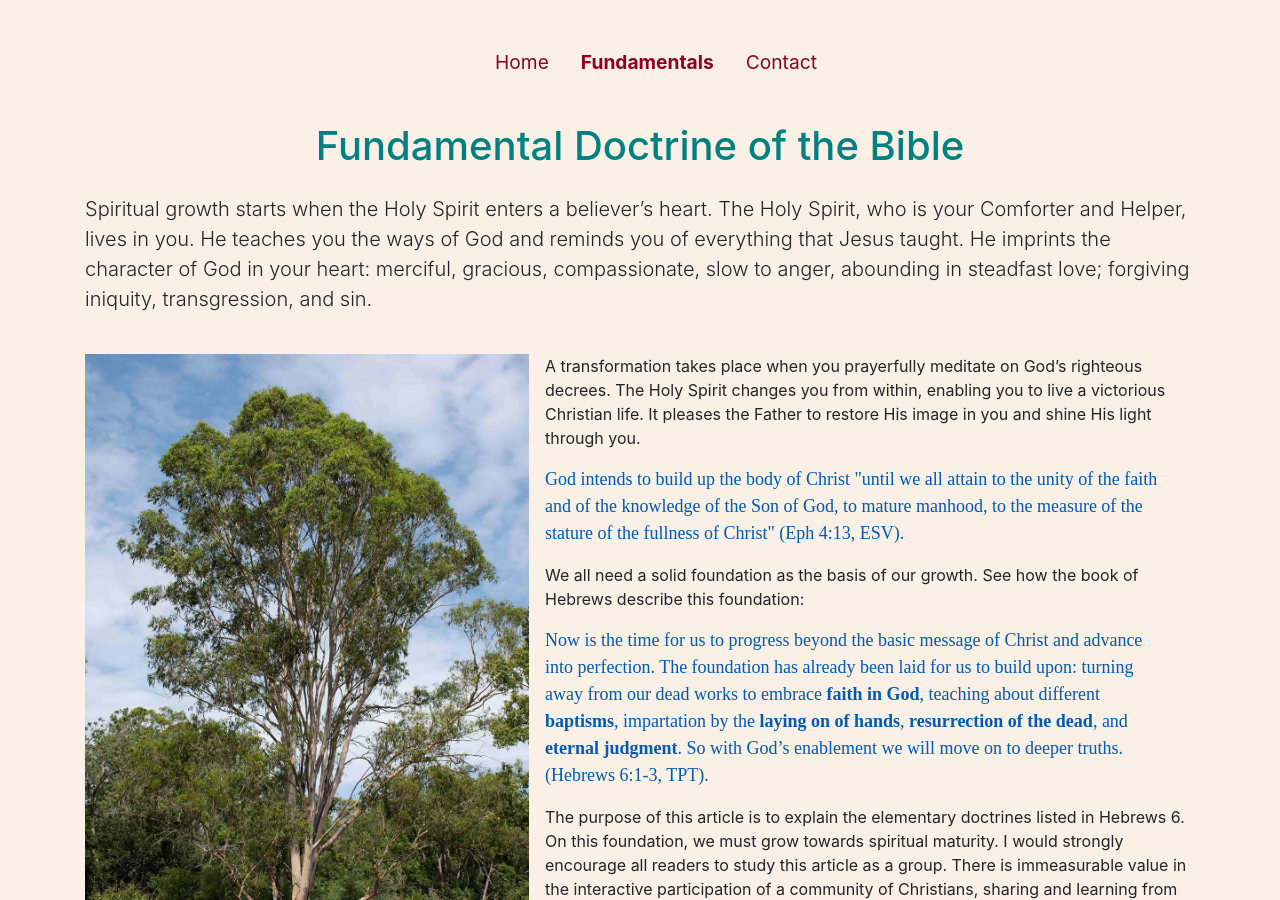
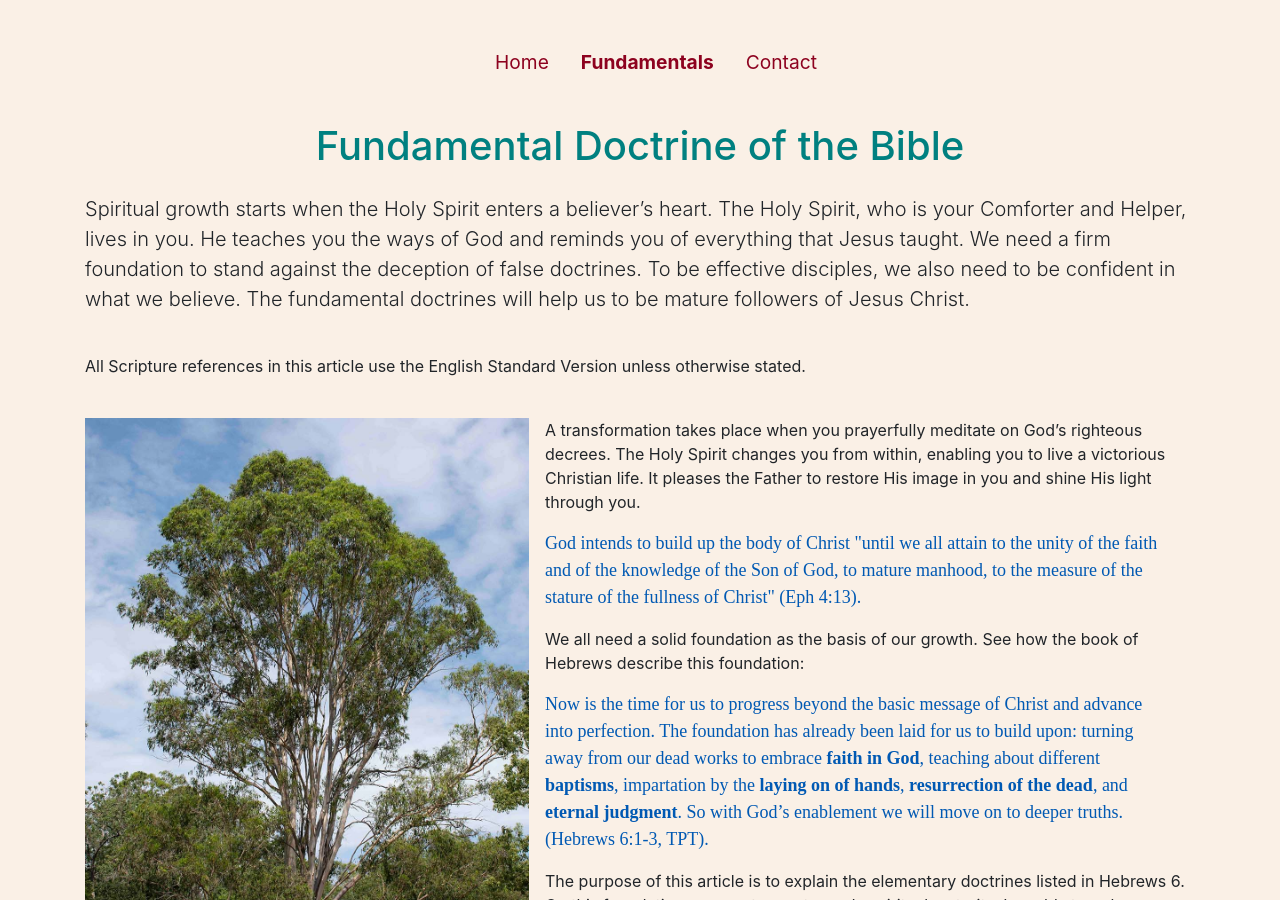
Before and after one commit to francois777/pearls-of-wisdom, a Jekyll site: the page built from pages/fundamentals.html, in a window 1280 px wide and 900 px high. Built offline with Jekyll 4.4.1, drawn with Linux system fonts in a browser that asks for light colours; nearby versions of some CDN libraries.

Commit message:
initial changes done

```diff
--- a/_includes/fundamental_parts/fundamentals_intro.html
+++ b/_includes/fundamental_parts/fundamentals_intro.html
@@ -7,7 +7,7 @@
 <p class="scripture">
   God intends to build up the body of Christ "until we all attain to the unity
   of the faith and of the knowledge of the Son of God, to mature manhood, to the
-  measure of the stature of the fullness of Christ" (Eph 4:13, ESV).
+  measure of the stature of the fullness of Christ" (Eph 4:13).
 </p>
 <p>
   We all need a solid foundation as the basis of our growth. See how
@@ -22,8 +22,8 @@
   So with God’s enablement we will move on to deeper truths. (Hebrews 6:1-3, TPT).
 </p>
 <p> The purpose of this article is to explain the elementary doctrines listed
-in Hebrews 6. On this foundation, we must grow towards spiritual maturity. I
-would strongly encourage all readers to study this article as a group. There is
-immeasurable value in the interactive participation of a community of Christians,
-sharing and learning from each other.
+  in Hebrews 6. On this foundation, we must grow towards spiritual maturity. I
+  would strongly encourage all readers to study this article as a group. There
+  is immeasurable value in the interactive participation of a community of
+  Christians, sharing and learning from each other.
 </p>
--- a/pages/fundamentals.html
+++ b/pages/fundamentals.html
@@ -11,11 +11,16 @@ active-page: Fundamentals
   <p class="lead">
     Spiritual growth starts when the Holy Spirit enters a believer’s heart. The
     Holy Spirit, who is your Comforter and Helper, lives in you. He teaches you
-    the ways of God and reminds you of everything that Jesus taught. He imprints
-    the character of God in your heart: merciful, gracious, compassionate, slow
-    to anger, abounding in steadfast love; forgiving iniquity, transgression,
-    and sin.
+    the ways of God and reminds you of everything that Jesus taught. We need a
+    firm foundation to stand against the deception of false doctrines. To be
+    effective disciples, we also need to be confident in what we believe. The
+    fundamental doctrines will help us to be mature followers of Jesus Christ.
   </p>
+
+  <p>All Scripture references in this article use the English Standard Version
+    unless otherwise stated.
+  </p>
+  <br>
 
   <img src="/assets/img/trees06s.jpg" class="growth" alt="Responsive image" width="40%">
 
```
Also changed, not shown: index.html (+7 -4 lines), 2 other files.
